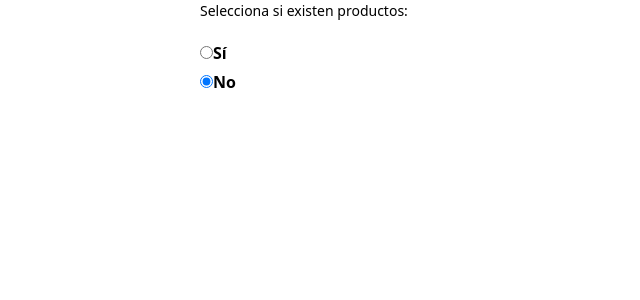
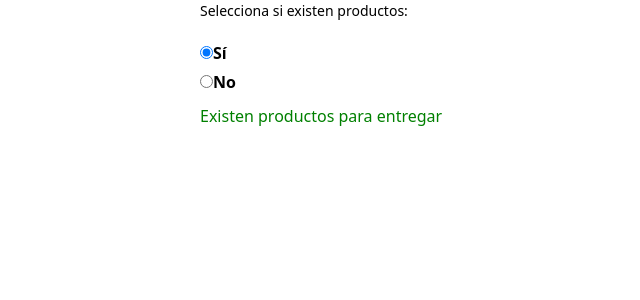
Before and after one commit to joseandresgavilanes/MicroFrontend-Practice, a Next.js app: page / in a window 1280 px wide. Shown: the top 300 px of the page, without its empty margins (240-880 px from the left). Built offline with nearby package versions, Linux system fonts and the light colour scheme.

Commit message:
Remove comments

```diff
--- a/src/components/AskProduct.tsx
+++ b/src/components/AskProduct.tsx
@@ -59,7 +59,7 @@ const styles = {
   };
 
   const AskProduct = (props: RemoteTaskProps) => {
-    const [haveProducts, setHaveProducts] = useState<boolean>(false);
+    const [haveProducts, setHaveProducts] = useState<boolean>(true);
 
     const handleOptionChange = (event: ChangeEvent<HTMLInputElement>) => {
       setHaveProducts(event.target.value === 'yes');
--- a/src/components/SelectQuantity.tsx
+++ b/src/components/SelectQuantity.tsx
@@ -98,8 +98,8 @@ const SelectQuantity = (props: RemoteTaskProps) => {
         >
           <option value="">Seleccione...</option>
           <option value="10">10</option>
+          <option value="20">20</option>
           <option value="30">30</option>
-          <option value="50">50</option>
         </select>
       </label>
       {selectedQuantity && (
```
